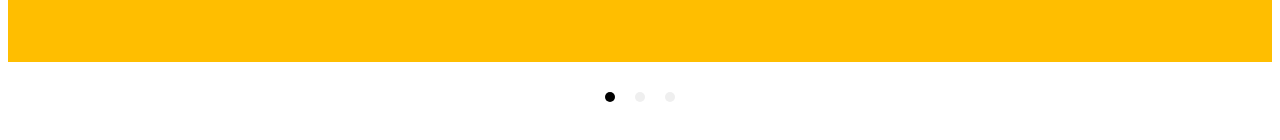
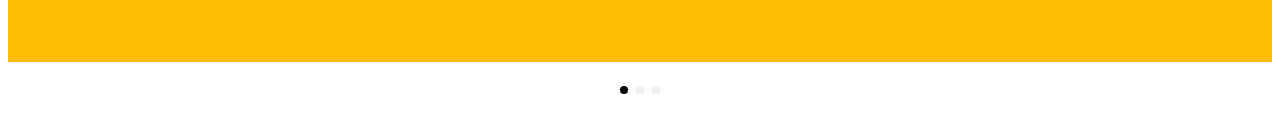
Before and after one commit to cc822jp/my-carousel, a Vue app: page / in a window 1280 px wide. Shown: the part 657-797 px from the top of the page. Built offline with nearby package versions, Linux system fonts and the light colour scheme.

Commit message:
refact pagination

```diff
--- a/src/components/Carousel.vue
+++ b/src/components/Carousel.vue
@@ -7,10 +7,7 @@
         :style="{
           transform: `translate(${currentOffset}px, 0)`,
           transition: transitionStyle,
-          'ms-flex-preferred-size': `${slideWidth}px`,
-          'webkit-flex-basis': `${slideWidth}px`,
-          'flex-basis': `${slideWidth}px`,
-          visibility: slideWidth ? 'visible' : 'hidden'
+          'flex-basis': `${slideWidth}px`
         }"
       >
         <slot></slot>
@@ -50,30 +47,6 @@ export default {
     };
   },
   props: {
-    /**
-     * The fill color of the active pagination dot
-     * Any valid CSS color is accepted
-     */
-    paginationActiveColor: {
-      type: String,
-      default: '#000000'
-    },
-    /**
-     * The fill color of pagination dots
-     * Any valid CSS color is accepted
-     */
-    paginationColor: {
-      type: String,
-      default: '#efefef'
-    },
-    /**
-     * The padding inside each pagination dot
-     * Pixel values are accepted
-     */
-    paginationPadding: {
-      type: Number,
-      default: 10
-    },
     /**
      * The size of each pagination dot
      * Pixel values are accepted
--- a/src/components/Pagination.vue
+++ b/src/components/Pagination.vue
@@ -1,24 +1,13 @@
 <template>
   <div v-show="carousel.pageCount > 1" class="VueCarousel-pagination">
-    <div
-      class="VueCarousel-dot-container"
-      role="tablist"
-      :style="dotContainerStyle"
-    >
-      <button
+    <div class="VueCarousel-dot-container">
+      <div
         v-for="(page, index) in paginationCount"
         :key="`${page}_${index}`"
         class="VueCarousel-dot"
-        aria-hidden="false"
-        role="tab"
-        :title="getDotTitle(index)"
-        :value="getDotTitle(index)"
-        :aria-label="getDotTitle(index)"
-        :aria-selected="isCurrentDot(index) ? 'true' : 'false'"
-        v-bind:class="{ 'VueCarousel-dot--active': isCurrentDot(index) }"
+        :class="{ 'VueCarousel-dot--active': isCurrentDot(index) }"
         v-on:click="goToPage(index)"
-        :style="dotStyle(index)"
-      ></button>
+      ></div>
     </div>
   </div>
 </template>
@@ -32,12 +21,6 @@ export default {
       return this.carousel && this.carousel.scrollPerPage
         ? this.carousel.pageCount
         : this.carousel.slideCount || 0;
-    },
-    dotContainerStyle() {
-      const { carousel } = this;
-      return {
-        'margin-top': `${carousel.paginationPadding * 2}px`
-      };
     }
   },
   methods: {
@@ -72,28 +55,6 @@ export default {
       return this.carousel.$children[index].title
         ? this.carousel.$children[index].title
         : `Item ${index}`;
-    },
-    /**
-     * Control dots appear and disappear
-     * @param {number} index - dot index
-     * @return {Object} - dot(buttn) style
-     */
-    dotStyle(index) {
-      const { carousel } = this;
-      const basicBtnStyle = {};
-
-      Object.assign(basicBtnStyle, {
-        padding: `${carousel.paginationPadding}px`,
-        width: `${carousel.paginationSize}px`,
-        height: `${carousel.paginationSize}px`,
-        'background-color': `${
-          this.isCurrentDot(index)
-            ? carousel.paginationActiveColor
-            : carousel.paginationColor
-        }`
-      });
-
-      return basicBtnStyle;
     }
   }
 };
@@ -105,35 +66,23 @@ export default {
   text-align: center;
 }
 
-.VueCarousel-pagination--top-overlay {
-  position: absolute;
-  top: 0;
-}
-
-.VueCarousel-pagination--bottom-overlay {
-  position: absolute;
-  bottom: 0;
-}
-
 .VueCarousel-dot-container {
   display: inline-block;
-  margin: 0 auto;
-  padding: 0;
+  margin: 8px auto 0;
+  padding: 10px;
 }
 
 .VueCarousel-dot {
   display: inline-block;
   cursor: pointer;
-  appearance: none;
-  border: none;
-  background-clip: content-box;
-  box-sizing: content-box;
-  padding: 0;
+  width: 8px;
+  height: 8px;
+  margin: 0 4px;
   border-radius: 100%;
-  outline: none;
+  background-color: #efefef;
 }
 
-.VueCarousel-dot:focus {
-  outline: 1px solid lightblue;
+.VueCarousel-dot--active {
+  background-color: #000;
 }
 </style>
```
